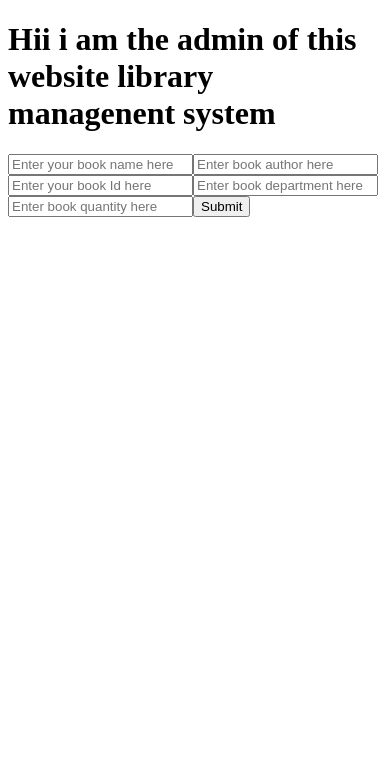
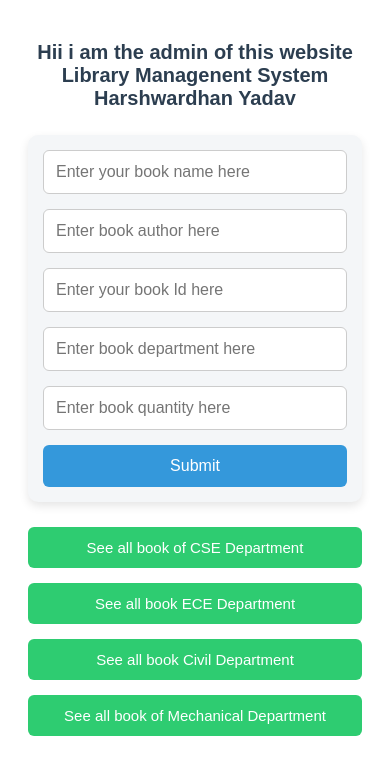
Before and after one commit to Harshwardhan-1/Library_Management_System-Frontend, a React app in the folder frontend/: page /AdminPage in a window 390 px wide. Shown: the top 774 px of the page. Built offline with nearby package versions, Linux system fonts and the light colour scheme; no server answers; the HTML template or start-up script is replaced by a standard one.

Commit message:
getCseBook page addes

```diff
--- a/frontend/src/App.jsx
+++ b/frontend/src/App.jsx
@@ -8,6 +8,7 @@ import NewPassword from './components/NewPassword';
 import StudentMakePage from './components/StudentMakePage';
 import StudentPage from './components/StudentPage';
 import AdminPage from './components/AdminPage';
+import DepartmentPagecse from './components/DepartmentPagecse';
 import {useState} from 'react';
 import {useEffect} from 'react';
 import axios from 'axios';
@@ -41,6 +42,7 @@ function App() {
       <Route path='/StudentMakePage' element={<StudentMakePage />}></Route>
       <Route path='/StudentPage' element={<StudentPage />}></Route>
       <Route path='/AdminPage' element={<AdminPage />}></Route>
+      <Route path='/DepartmentPagecse' element={<DepartmentPagecse />} ></Route>
     </Routes>
     </>
   )
--- a/frontend/src/components/AdminPage.css
+++ b/frontend/src/components/AdminPage.css
@@ -0,0 +1,86 @@
+.admin-page {
+  max-width: 900px;
+  margin: auto;
+  padding: 20px;
+  font-family: Arial, sans-serif;
+}
+
+
+.admin-title {
+  text-align: center;
+  margin-bottom: 25px;
+  color: #2c3e50;
+}
+
+.admin-form {
+  display: flex;
+  flex-direction: column;
+  gap: 15px;
+  padding: 20px;
+  background: #f4f6f8;
+  border-radius: 10px;
+  box-shadow: 0 4px 10px rgba(0,0,0,0.1);
+}
+
+.admin-form input {
+  padding: 12px;
+  border-radius: 6px;
+  border: 1px solid #ccc;
+  font-size: 16px;
+}
+
+.admin-form input:focus {
+  outline: none;
+  border-color: #3498db;
+}
+
+.submit-btn {
+  padding: 12px;
+  background: #3498db;
+  color: white;
+  border: none;
+  font-size: 16px;
+  border-radius: 6px;
+  cursor: pointer;
+}
+
+.submit-btn:hover {
+  background: #2980b9;
+}
+
+
+.dept-buttons {
+  margin-top: 25px;
+  display: grid;
+  grid-template-columns: repeat(2, 1fr);
+  gap: 15px;
+}
+
+.dept-buttons button {
+  padding: 12px;
+  background: #2ecc71;
+  border: none;
+  color: white;
+  font-size: 15px;
+  border-radius: 6px;
+  cursor: pointer;
+}
+
+.dept-buttons button:hover {
+  background: #27ae60;
+}
+
+
+@media (max-width: 600px) {
+  .dept-buttons {
+    grid-template-columns: 1fr;
+  }
+
+  .admin-form {
+    padding: 15px;
+  }
+
+  .admin-title {
+    font-size: 20px;
+  }
+}
--- a/frontend/src/components/AdminPage.jsx
+++ b/frontend/src/components/AdminPage.jsx
@@ -1,6 +1,9 @@
 import { useState } from "react";
 import axios from 'axios';
+import { useNavigate } from "react-router-dom";
+import './AdminPage.css';
 export default function AdminPage(){
+    const navigate=useNavigate();
     const [bookName,setBookName]=useState('');
     const [author,setAuthor]=useState('');
     const[isbn,setIsbn]=useState('');
@@ -24,17 +27,29 @@ if(response.data.message=== 'book added successfully'){
         }
     }
     }
+    const handleCseBook=()=>{
+        navigate('/DepartmentPagecse');
+    }
     return(
         <>
-        <h1>Hii i am the admin of this website library managenent system</h1>
-        <form onSubmit={handle}>
+         <div className="admin-page">
+        <h1 className="admin-title">Hii i am the admin of this website Library Managenent System Harshwardhan Yadav</h1>
+        <form className="admin-form" onSubmit={handle}>
 <input type="text" placeholder="Enter your book name here" onChange={(e)=>setBookName(e.target.value)} />
 <input type="text" placeholder="Enter book author here" onChange={(e)=>setAuthor(e.target.value)} />
 <input type="text" placeholder="Enter your book Id here" onChange={(e)=>setIsbn(e.target.value)} />
 <input type="text" placeholder="Enter book department here" onChange={(e)=>setDepartment(e.target.value)} />
 <input type="text" placeholder="Enter book quantity here" onChange={(e)=>setQuantity(e.target.value)} />
-<button type="submit">Submit</button>
+<button type="submit" className="submit-btn">Submit</button>
         </form>
+
+ <div className="dept-buttons">
+        <button onClick={handleCseBook}>See all book of CSE Department</button>
+        <button>See all book ECE Department </button>
+        <button>See all book Civil Department</button>
+        <button>See all book of Mechanical Department</button>
+        </div>
+        </div>
         </>
     );
 }
--- /dev/null
+++ b/frontend/src/components/DepartmentPagecse.jsx
@@ -0,0 +1,38 @@
+import { useState } from "react";
+import { useEffect } from "react";
+import axios from "axios";
+export default function DepartmentPagecse(){
+    const [data,setData]=useState([]);
+    useEffect(()=>{
+        const fetch=async()=>{
+try{
+    const response=await axios.get('https://library-management-system-backend-nleu.onrender.com/api/admin/getCse',{withCredentials:true});
+    if(response.data.message=== 'foundbooks'){
+        setData(response.data.data);
+    }
+}catch(err){
+    if(err.response?.data?.message=== 'no books found'){
+        alert('no books found');
+    }
+}
+        };
+        fetch();
+    },[]);
+    return(
+        <>
+        <h1>This are all the book of cse department</h1>
+
+        {
+            data.map((all,index)=>(
+                <div key={index}>
+                    <p>{all.bookName}</p>
+                    <p>{all.author}</p>
+                    <p>{all.isbn}</p>
+                    <p>{all.department}</p>
+                    <p>{all.quantity}</p>
+                </div>
+            ))
+        }
+        </>
+    );
+}
```
Also changed, not shown: frontend/src/components/DepartmentPagecse.css (added).
